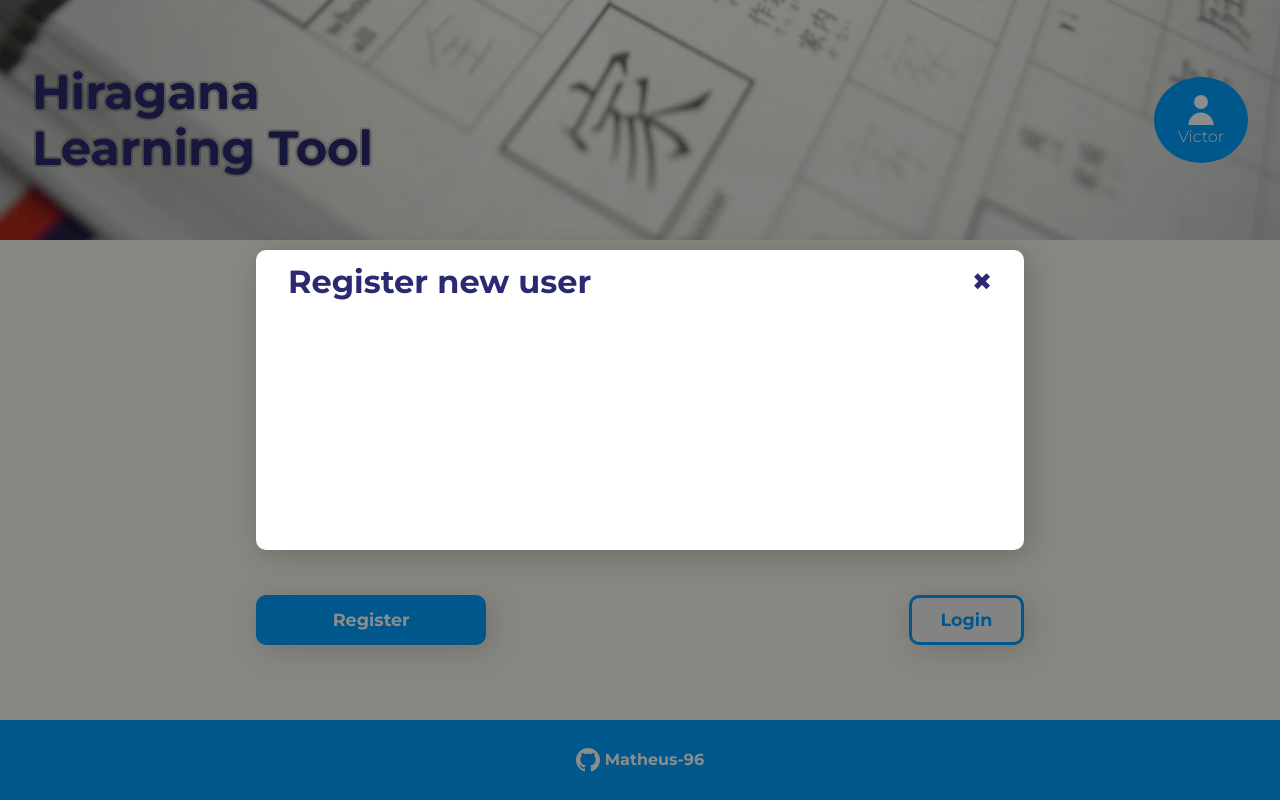
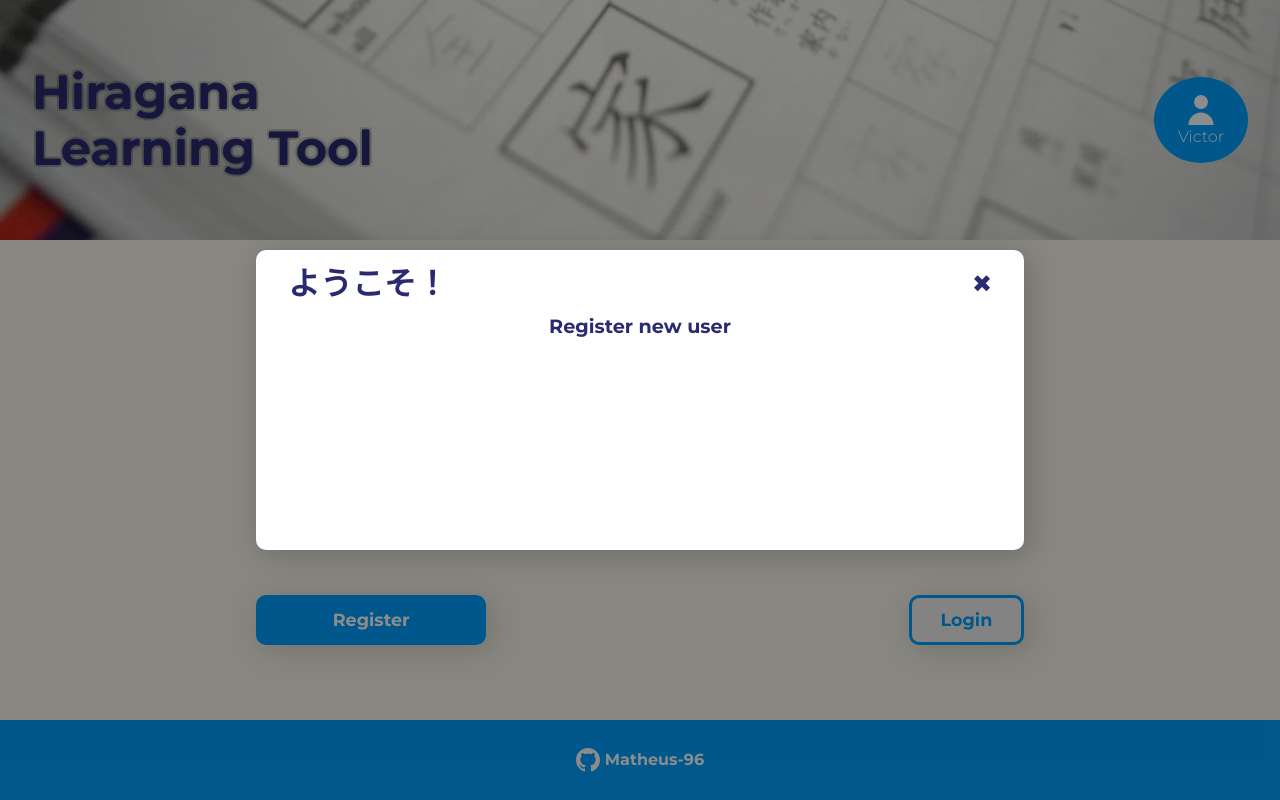
Before and after one commit to Matheus-96/hiragana-react, a React (Create React App) app: page / in a window 1280 px wide. Both pictures are taken after a click on the button "Register". Built offline with nearby package versions, Linux system fonts and the light colour scheme.

Commit message:
Melhorando CSS

```diff
--- a/src/Components/Modal/index.tsx
+++ b/src/Components/Modal/index.tsx
@@ -58,7 +58,7 @@ export const Modal = styled.div<IModal>`
 
 `
 
-export const ModalBackdrop = styled.div<IModal>`
+export const Backdrop = styled.div<IModal>`
 	position: fixed;
 	width: 100vw;
 	height: 100vh;
@@ -88,23 +88,36 @@ ${props => {
 	}}
 `
 
-export const ModalHeader = styled.div`
+export const Header = styled.div`
 	padding: 0 1rem;
 	display: flex;
 	justify-content: space-between;
 	align-items: center;
-	color: ${props => props.theme['text-primary']}
+	color: ${props => props.theme['text-primary']};
 `
 
-export const ModalTitle = styled.h3`
+export const Title = styled.h3`
 	font-size: 2rem;
+	line-height: 2.2rem;
 	font-weight: bold;
 `
 
-export const ModalClose = styled.div`
+export const Close = styled.div`
 	&::before{
 		font-size: 24px;
 		content: "✖";
 		cursor: pointer;
 	}
 `
+export const Body = styled.div`
+display: flex;
+flex-direction: column;
+padding: 1rem 0;
+`
+
+export const Subtitle = styled.h2`
+font-weight: bold;
+font-size: 1.2rem;
+text-align: center;
+color: ${props => props.theme['text-primary']};
+`
--- a/src/Pages/Landing/Styles.tsx
+++ b/src/Pages/Landing/Styles.tsx
@@ -32,6 +32,7 @@ padding: 1rem 0;
 `
 export const ButtonContainer = styled.div`
 	display: flex;
+	color: white;
 	justify-content: space-between;
 	padding:1rem 0;
 	@media screen and (max-width:768px){
--- a/src/Pages/Landing/index.tsx
+++ b/src/Pages/Landing/index.tsx
@@ -13,29 +13,56 @@ import { Header } from "../../Components/Header";
 export default function Landing(){
 
 	const [modalState, setModalState] = useState<ModalStates>('hidden')
+
 	function toggleModal(){ M.toggleModal(modalState, setModalState) }
-	function changeText(e: HTMLButtonElement, text: string){
-		e.textContent = text
+
+	function changeText(e: HTMLElement, text: string){
+		let firstChild = e.firstChild as HTMLElement
+		console.log(firstChild.tagName);
+
+		if(firstChild.tagName === 'SPAN'){
+			//Trocar o texto após 125ms, para entrar na transição
+			setTimeout(() => {
+				firstChild.textContent = text
+			}, 125);
+
+			//Ativar a classe que aplica a animação
+			firstChild.classList.toggle('text-animated--change')
+
+			//Remover a classe de animação apos o fim da animação
+			setTimeout(() => {
+				firstChild.classList.toggle('text-animated--change')
+			}, 250);
+		} else {
+			console.warn('Elemento SPAN não encontrado dentro de ' + e.nodeName)
+
+		}
 	}
 
 	return(
 		<S.Container>
-			<M.ModalBackdrop
+			<M.Backdrop
 				state={modalState}
 				onClick={(e)=> { if(M.ClickedBackdrop(e.target as HTMLElement)) toggleModal() }}
 				className='backdrop'
 			>
 				<M.Modal state={modalState}>
-					<M.ModalHeader>
-						<M.ModalTitle>
-							Register new user
-						</M.ModalTitle>
-						<M.ModalClose
+					<M.Header>
+						<M.Title
+							onMouseOut={e=> changeText(e.target as HTMLButtonElement,'ようこそ！')}
+							onMouseOver={e=> changeText(e.target as HTMLButtonElement,'Welcome!')}
+						>
+							<span>ようこそ！</span>
+						</M.Title>
+						<M.Close
 							onClick={()=>toggleModal()}
 							/>
-					</M.ModalHeader>
+					</M.Header>
+					<M.Body>
+						<M.Subtitle>Register new user</M.Subtitle>
+					</M.Body>
 				</M.Modal>
-			</M.ModalBackdrop>
+			</M.Backdrop>
 
 			<Header>
 				<Title>
@@ -59,19 +86,20 @@ export default function Landing(){
 					<Button
 						btnType="primary"
 						size='md'
+						className="text-animated"
+						onClick={()=> toggleModal()}
 						onMouseOver={e=> changeText(e.target as HTMLButtonElement,'とうろくする')}
 						onMouseOut={e=> changeText(e.target as HTMLButtonElement,'Register')}
-						onClick={()=> toggleModal()}
 					>
-						Register
+						<span>Register</span>
 					</Button>
 					<Button
 						btnType="outline"
 						size='sm'
 						onMouseOver={e=> changeText(e.target as HTMLButtonElement,'ログイン')}
 						onMouseOut={e=> changeText(e.target as HTMLButtonElement,'Login')}
-						>
-					Login
+					>
+						<span>Login</span>
 					</Button>
 				</S.ButtonContainer>
 			</S.Main>
--- a/src/index.css
+++ b/src/index.css
@@ -154,3 +154,19 @@ table {
         font-size: 12px;
     }
 }
+
+.text-animated--change {
+    animation: colorChange 250ms both;
+}
+
+@keyframes colorChange {
+    0% {
+        color: inherit;
+    }
+    50% {
+        color: transparent;
+    }
+    100% {
+        color: inherit;
+    }
+}
--- a/src/router.tsx
+++ b/src/router.tsx
@@ -1,5 +1,5 @@
 import {
-  BrowserRouter,
+  HashRouter,
   Routes,
   Route,
 } from "react-router-dom";
@@ -9,13 +9,13 @@ import Login from "./Pages/Login";
 
 export default function Router(){
 		return (
-		<BrowserRouter>
+		<HashRouter>
 			<Routes>
 				<Route path="/" element={<Landing />} />
 				<Route path="login" element={<Login />} />
 
 				<Route element={<h1>Nao encontrado</h1>} />
 			</Routes>
-		</BrowserRouter>
+		</HashRouter>
 	);
 }
```
Also changed, not shown: package.json (+3 -4 lines).
